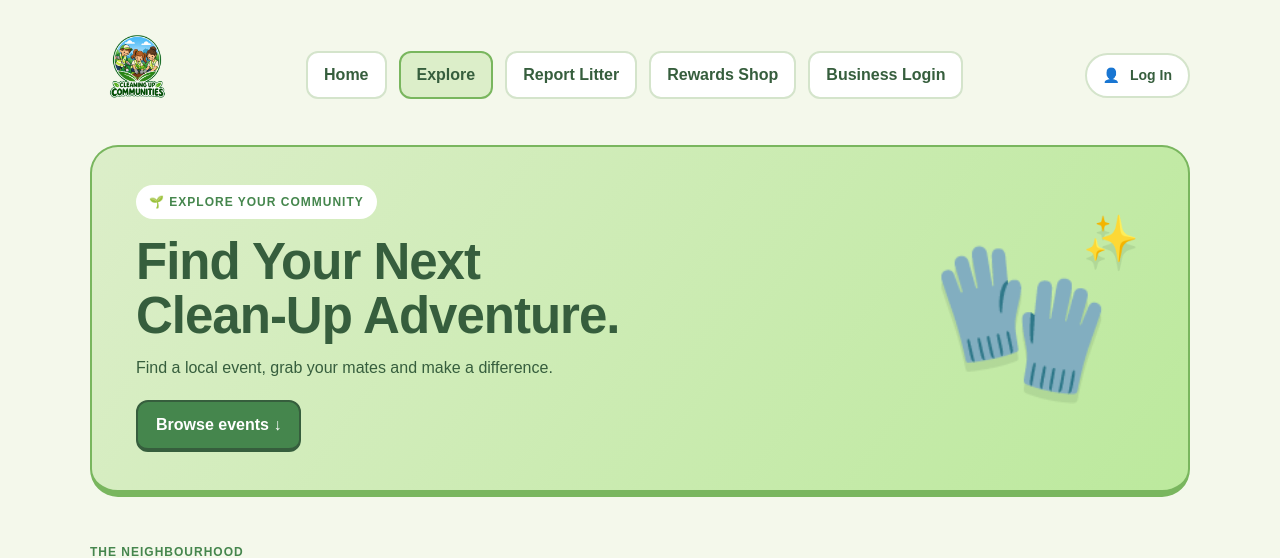
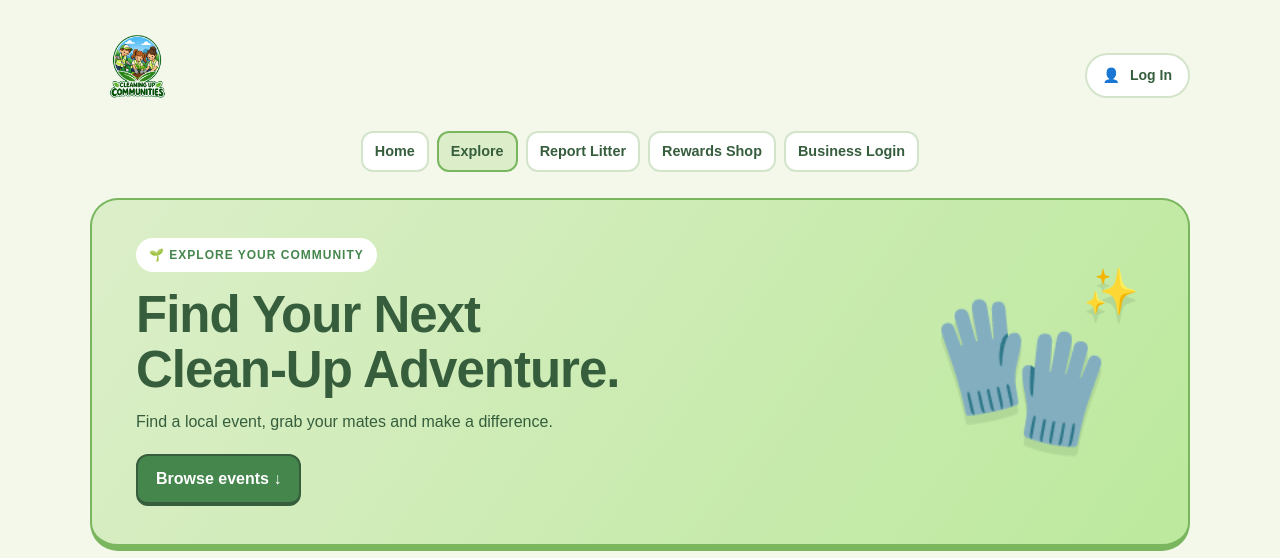
Before and after one commit to Mrgnoblennon/Community-Clean-Up-App, a Flask app: page /events in a window 1280 px wide. Shown: the top 558 px of the page. Run offline with Flask 3, Linux system fonts and the light colour scheme; data that the repository does not hold is empty; parts of the project's set-up code (start-up, migrations or seed data) failed here and were passed over.

Commit message:
US-07-report-litter implemented

```diff
--- a/static/css/style.css
+++ b/static/css/style.css
@@ -1825,3 +1825,23 @@ fieldset.event-card legend {
 .rewards-history{border-top:1px solid #dce8df;padding:18px 0;margin-top:25px}
 .rewards-history p{padding:8px 0}.rewards-footer{margin:35px 0}
 .rewards-auth{max-width:520px}.rewards-auth .reward-card{padding:30px}
+
+/* Keep account shortcut beside the logo; navigation has its own row. */
+.home-header, .explore-page .home-header, .shared-site-header, .details-header {
+    display: grid;
+    grid-template-columns: minmax(0,1fr) auto;
+    align-items: center;
+    gap: 12px 20px;
+}
+.home-header > .home-brand, .shared-site-header > .home-brand, .details-header > .details-brand {
+    grid-column: 1; grid-row: 1; justify-self: start;
+}
+.home-header > .home-profile, .shared-site-header > .home-profile, .details-header > .details-account {
+    grid-column: 2; grid-row: 1; justify-self: end; width: auto; white-space: nowrap; margin: 0;
+}
+.home-header > nav, .explore-page .home-header > nav, .shared-site-header > nav, .details-header > nav {
+    grid-column: 1 / -1; grid-row: 2; display: flex; flex-wrap: wrap; justify-content: center; gap: 8px; width: 100%; margin: 0;
+}
+.home-header > nav a, .shared-site-header > nav a, .details-header > nav a {
+    font-size: .9rem; padding: 8px 12px; white-space: nowrap;
+}
```
